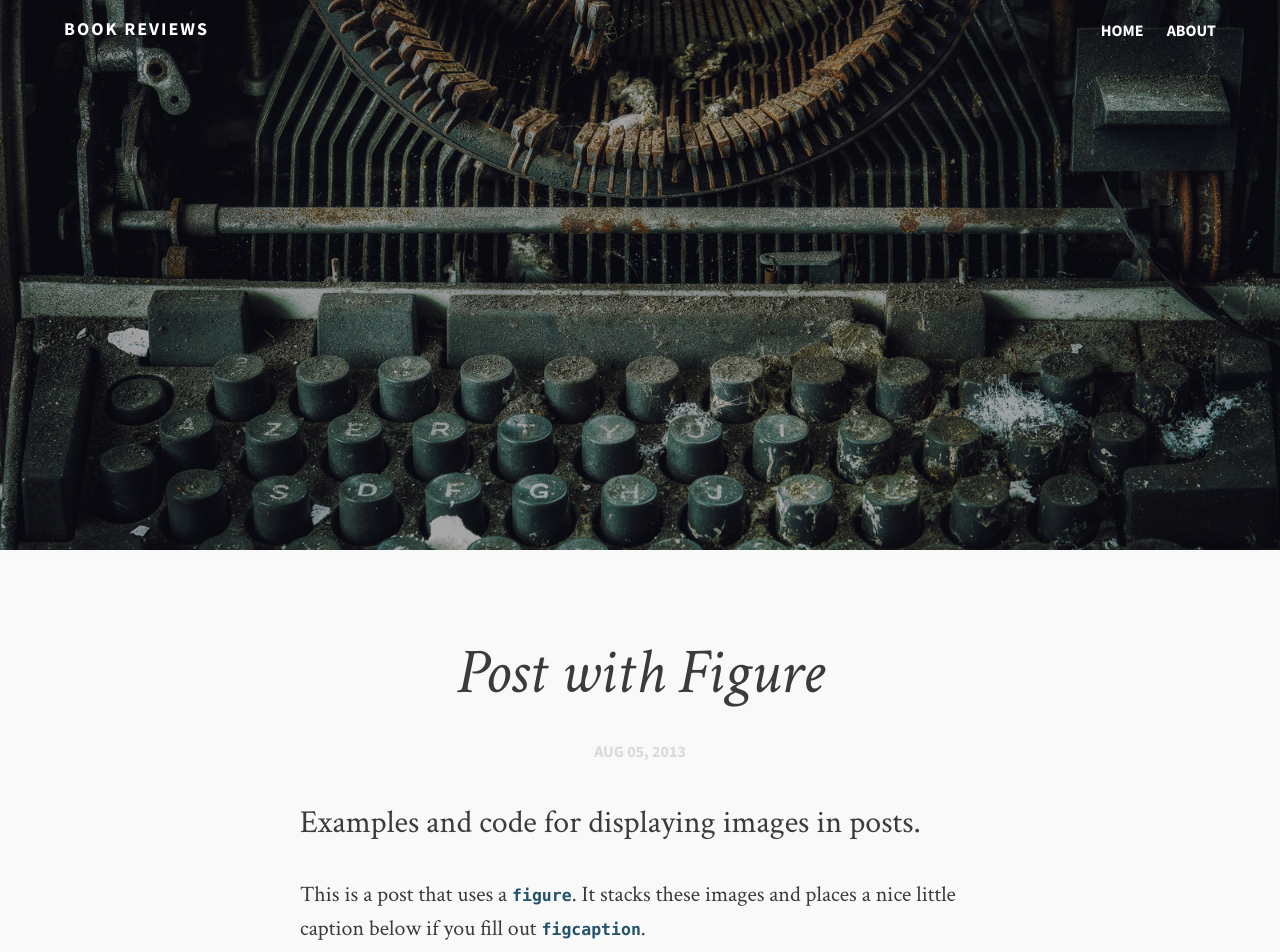
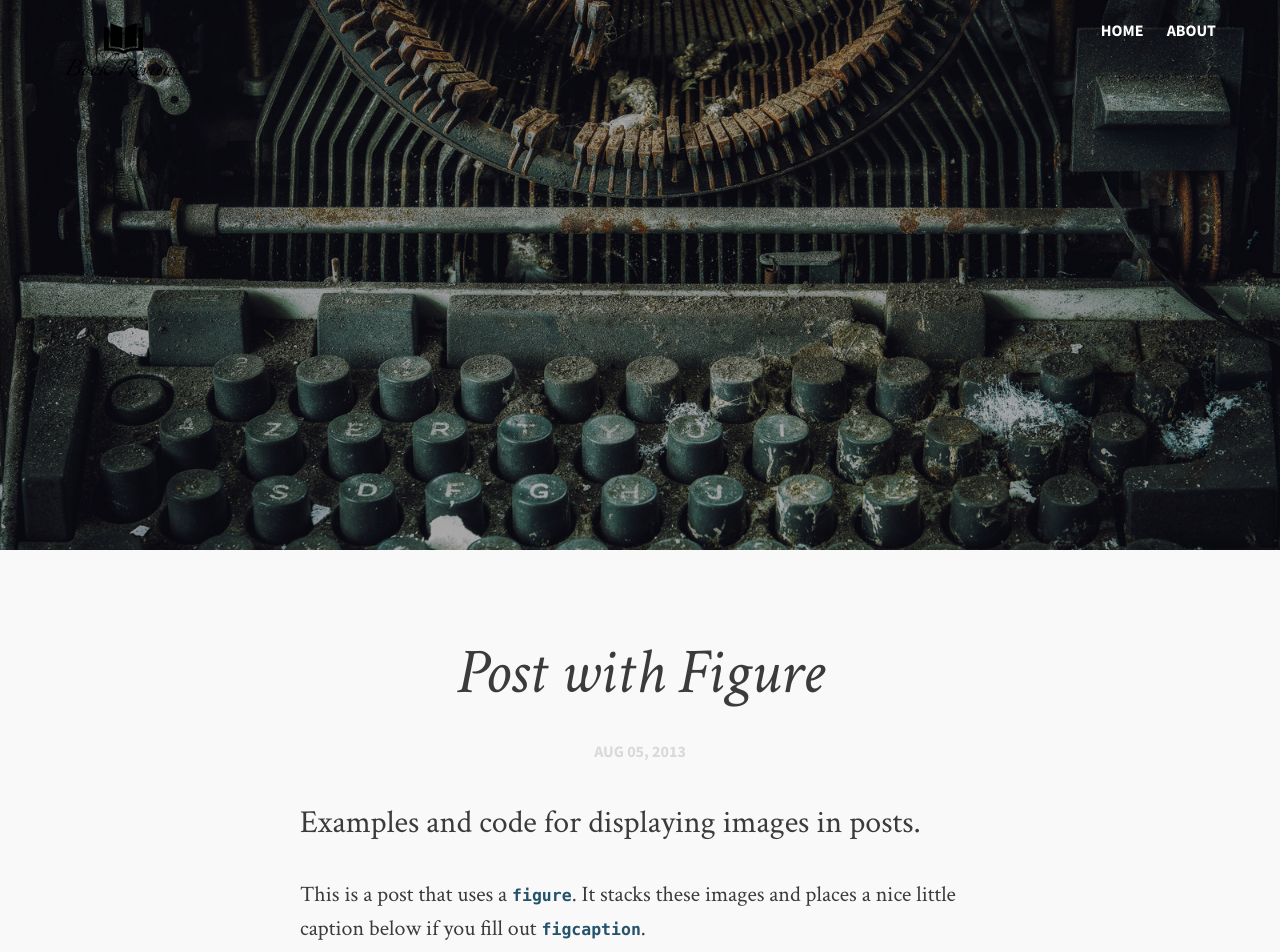
Before and after one commit to alinastanciu/alinastanciu.github.io, a Jekyll site: the page built from _posts/2013-08-05-post-with-figure.md, in a window 1280 px wide. Shown: the top 952 px of the page. Built offline with Jekyll 4.4.1, drawn with Linux system fonts in a browser that asks for light colours; comment, search, counter and statistics services are not loaded.

Commit message:
moar changes

```diff
--- a/_includes/head.html
+++ b/_includes/head.html
@@ -53,7 +53,7 @@
     <header class="site-header">
       <div class="wrap">
         <hgroup>
-          <h1><a href="/">{{ site.title }}</a></h1>
+          <h1><a href="/"><img src="{{ site.url }}/images/BookReviewsLogo1.png" ></a></h1>
         </hgroup>
         <a href="#nav" class="menu"><span class='icons'>☰</span></a>
         <nav role="navigation">
```
